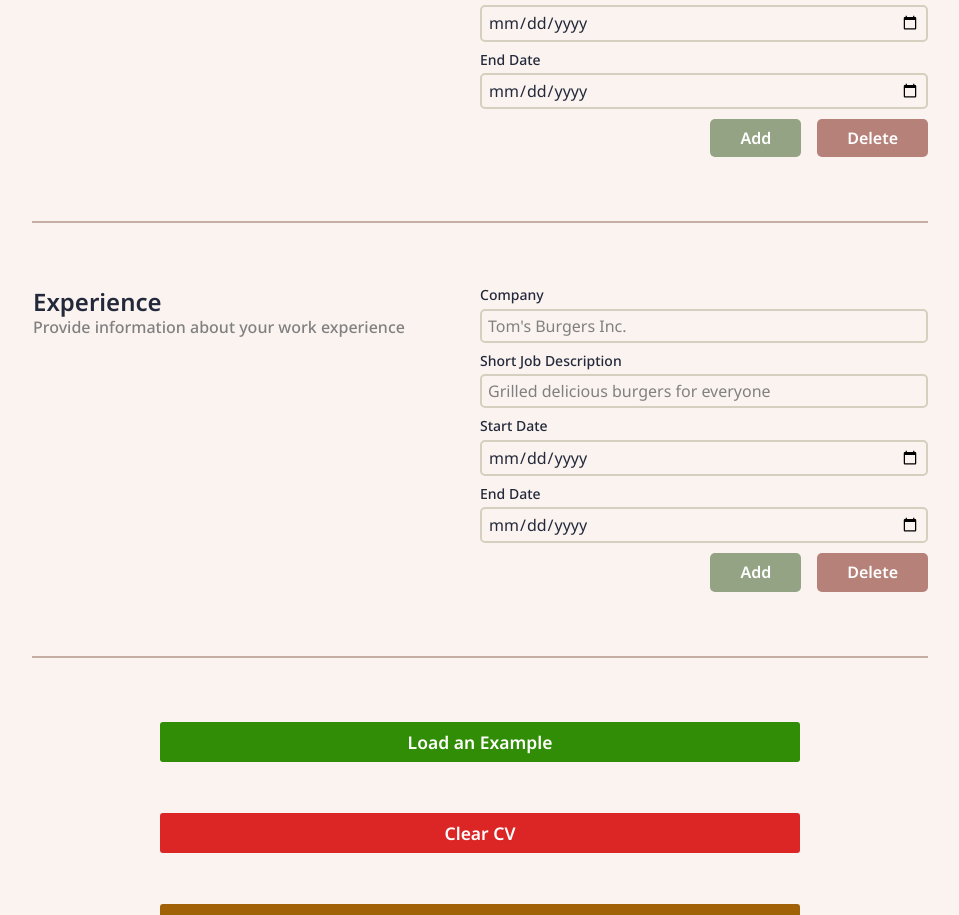
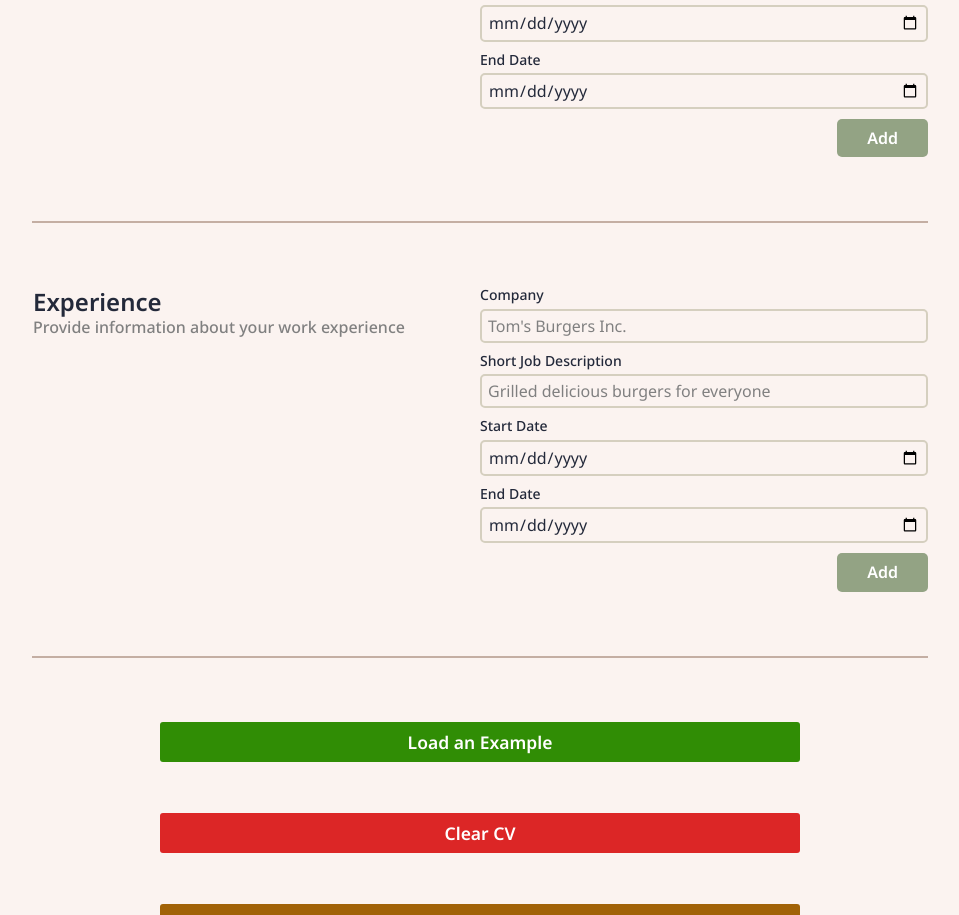
Before and after one commit to litaish/cv-generator, a React (Create React App) app: page / in a window 1280 px wide. Shown: the part 1061-1976 px from the top of the page, without its empty margins (160-1119 px from the left). Built offline with nearby package versions, Linux system fonts and the light colour scheme.

Commit message:
Add conditional rendering for section options buttons

```diff
--- /dev/null
+++ b/src/components/AddButton.js
@@ -0,0 +1,14 @@
+import React from "react";
+import FormStyles from "../styles/Form.module.css";
+
+class AddButton extends React.Component {
+    render() {
+        return (
+            <button className={FormStyles.button__green} type="button">
+                Add
+            </button>
+        );
+    }
+}
+
+export default AddButton;
--- a/src/components/CV.js
+++ b/src/components/CV.js
@@ -24,9 +24,11 @@ class CV extends React.Component {
             />
             <CVExperience
               experience={experience}
+              isFirstItem={true}
             />
             <CVEducation
               education={education}
+              isFirstItem={true}
             />
           </div>
         </div>
--- a/src/components/DataForm.js
+++ b/src/components/DataForm.js
@@ -6,6 +6,8 @@ import Education from "./Education";
 import Experience from "./Experience";
 import JSONExample from "../json/example.json";
 import JSONCleared from "../json/cleared.json";
+import AddButton from "./AddButton";
+import DeleteButton from "./AddButton";
 
 class DataForm extends React.Component {
   constructor(props) {
@@ -37,6 +39,7 @@ class DataForm extends React.Component {
     this.handleInputChange = this.handleInputChange.bind(this);
     this.handleAddSkill = this.handleAddSkill.bind(this);
     this.handleLoadExampleData = this.handleLoadExampleData.bind(this);
+    this.renderSectionOptions = this.renderSectionOptions.bind(this);
   }
 
   // Spread operator to get all previous properties, so a new object does not get created every time a change happens
@@ -66,6 +69,23 @@ class DataForm extends React.Component {
     })
   }
 
+  renderSectionOptions(isFirstItem) {
+    if (isFirstItem) {
+      return (
+        <>
+          <AddButton />
+        </>
+      )
+    } else {
+      return (
+        <>
+          <AddButton />
+          <DeleteButton />
+        </>
+      )
+    }
+  }
+
   render() {
     const { submitForm } = this.props;
 
@@ -83,9 +103,11 @@ class DataForm extends React.Component {
           handleAddSkill={this.handleAddSkill}
         />
         <Education
+          renderSectionOptions={() => this.renderSectionOptions(true)}
           handleInputChange={(e) => this.handleInputChange(e, "education")}
         />
         <Experience
+          renderSectionOptions={() => this.renderSectionOptions(true)}
           handleInputChange={(e) => this.handleInputChange(e, "experience")}
         />
         <div
--- a/src/components/Education.js
+++ b/src/components/Education.js
@@ -3,7 +3,9 @@ import FormStyles from "../styles/Form.module.css";
 
 class Education extends React.Component {
   render() {
-    const { handleInputChange } = this.props;
+    const { handleInputChange, renderSectionOptions } = this.props;
+
+    const sectionOptions = renderSectionOptions();
 
     return (
       <div className={FormStyles.section}>
@@ -52,12 +54,7 @@ class Education extends React.Component {
           </div>
           <div className={FormStyles.row}>
             <div className={FormStyles.options}>
-              <button className={FormStyles.button__red} type="button">
-                Delete
-              </button>
-              <button className={FormStyles.button__green} type="button">
-                Add
-              </button>
+              {sectionOptions}
             </div>
           </div>
         </div>
--- a/src/components/Experience.js
+++ b/src/components/Experience.js
@@ -3,7 +3,9 @@ import FormStyles from "../styles/Form.module.css";
 
 class Experience extends React.Component {
   render() {
-    const { handleInputChange } = this.props;
+    const { handleInputChange, renderSectionOptions } = this.props;
+
+    const sectionOptions = renderSectionOptions();
 
     return (
       <div className={FormStyles.section}>
@@ -50,12 +52,7 @@ class Experience extends React.Component {
           </div>
           <div className={FormStyles.row}>
             <div className={FormStyles.options}>
-              <button className={FormStyles.button__red} type="button">
-                Delete
-              </button>
-              <button className={FormStyles.button__green} type="button">
-                Add
-              </button>
+              {sectionOptions}
             </div>
           </div>
         </div>
```
Also changed, not shown: src/components/DeleteButton.js (added, +14 -0 lines).
